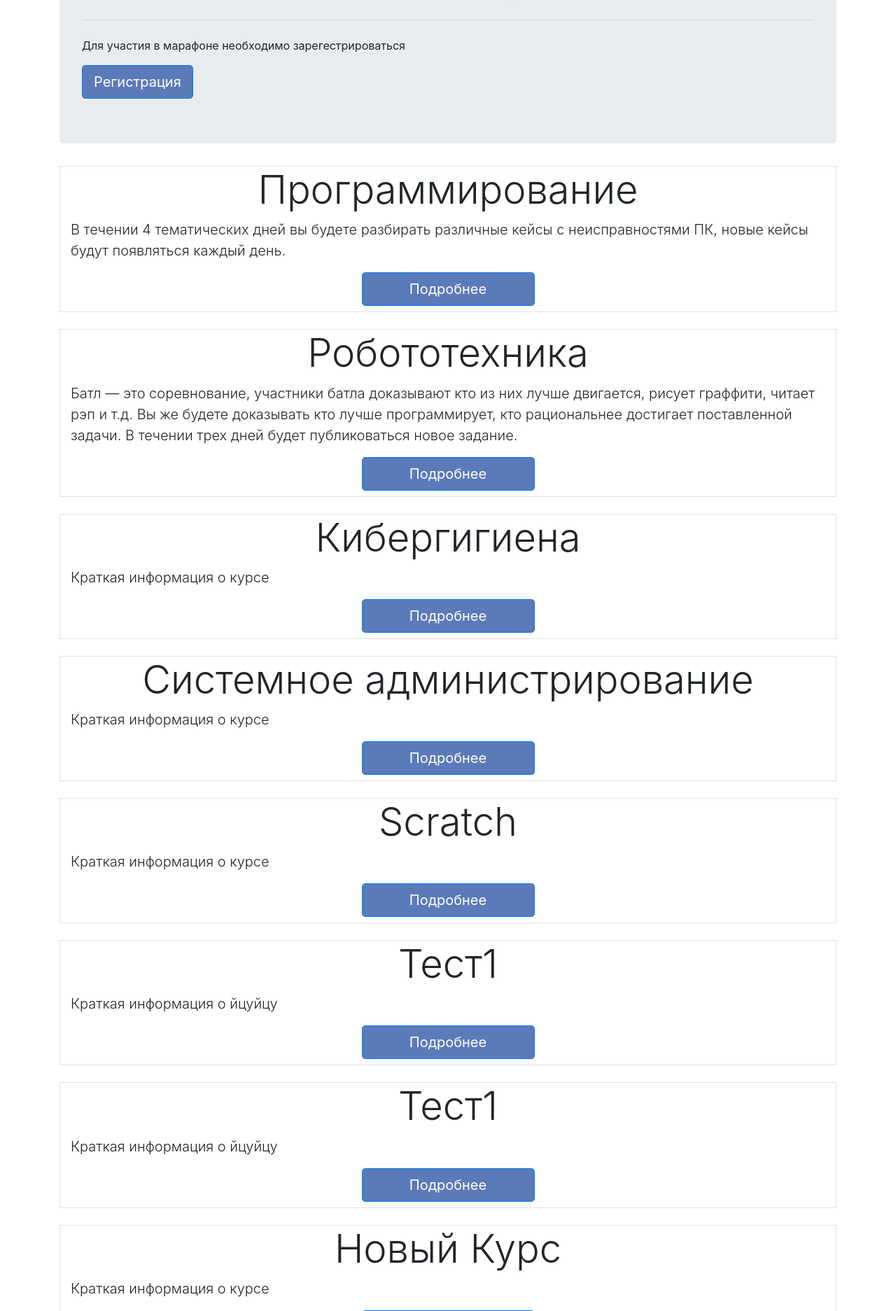
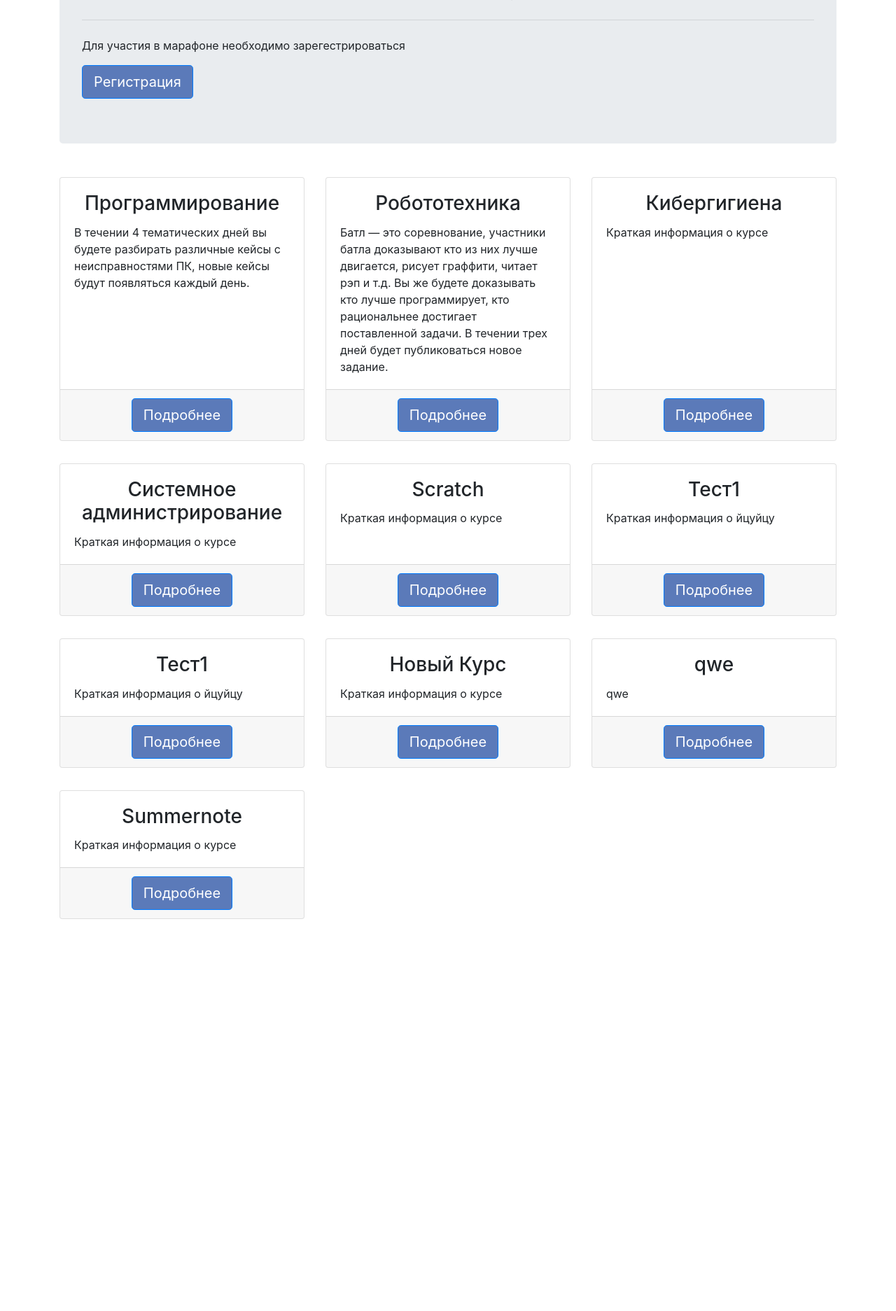
Before and after one commit to Markoni23/itcubemarathon, a Django app: template marathon/templates/index.html in a window 1280 px wide. Shown: the part 533-2406 px from the top of the page at 70% size. After the commit the page ends 1846 px from the top, so only its background shows below. Run offline with Django 3.2, Linux system fonts and the light colour scheme; data comes from the database, SQL or seed files in the repository; the template is opened without the code that fills it: values that come from a table or form of the project are taken from there, most other values are stand-ins (such as "Sample title", 1, 10 or a date in 2020); some libraries are stand-ins or nearby versions.

Commit message:
changes in index page pt2

```diff
--- a/marathon/templates/index.html
+++ b/marathon/templates/index.html
@@ -28,19 +28,21 @@
   {% endif %}
 </div>
 
+<div class="row row-cols-1 row-cols-md-3">
 {% for course in courses %}
-  <div class="container border my-4">
-    <h1 class="display-4  text-center">{{course.title}}</h1>
-    <p class="lead">{{course.short_info}}</p>
-    <div class="row justify-content-center">
-    <div class="col-3">
-      <a class="btn btn-primary w-100 btn-lg mb-2" style="background-color: #5b7ab9;" href="{% url 'register' %}" role="button">Подробнее</a>
+<div class="col my-3">
+  <div class="card h-100">
+    <div class="card-body">
+      <h3 class="card-title text-center">{{course.title}}</h3>
+      <p class="card-text">{{course.short_info}}</p>
     </div>
+    <div class="card-footer text-center">
+      <a class="btn btn-primary  btn-lg" style="background-color: #5b7ab9;" href="{% url 'course' course.pk%}" role="button">Подробнее</a>
     </div>
   </div>
-
+</div>
 {% endfor %}
-
+</div>
 
 
 
```
